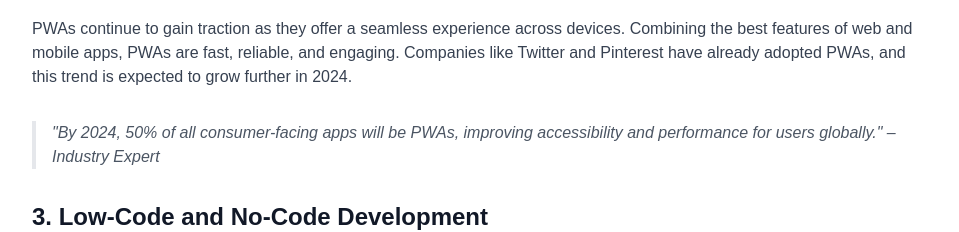
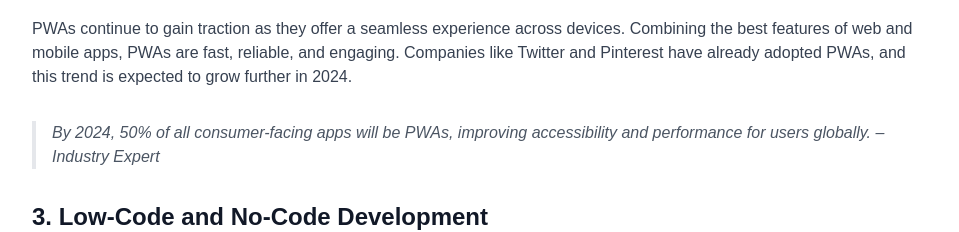
Before and after one commit to MahadAhmed05/GIAIC-MileStone3-Blog-Website, a Next.js app: page /Posts/Post1 in a window 1280 px wide. Shown: the part 980-1212 px from the top of the page, without its empty margins (160-1119 px from the left). Built offline with nearby package versions, Linux system fonts and the light colour scheme.

Commit message:
double comma remove from post1

```diff
--- a/app/Posts/Post1/page.tsx
+++ b/app/Posts/Post1/page.tsx
@@ -88,8 +88,8 @@ function Page() {
             </p>
 
             <blockquote className="border-l-4 border-gray-200 pl-4 italic my-8 text-gray-600">
-              "By 2024, 50% of all consumer-facing apps will be PWAs, improving
-              accessibility and performance for users globally." – Industry
+              By 2024, 50% of all consumer-facing apps will be PWAs, improving
+              accessibility and performance for users globally. – Industry
               Expert
             </blockquote>
 
```
